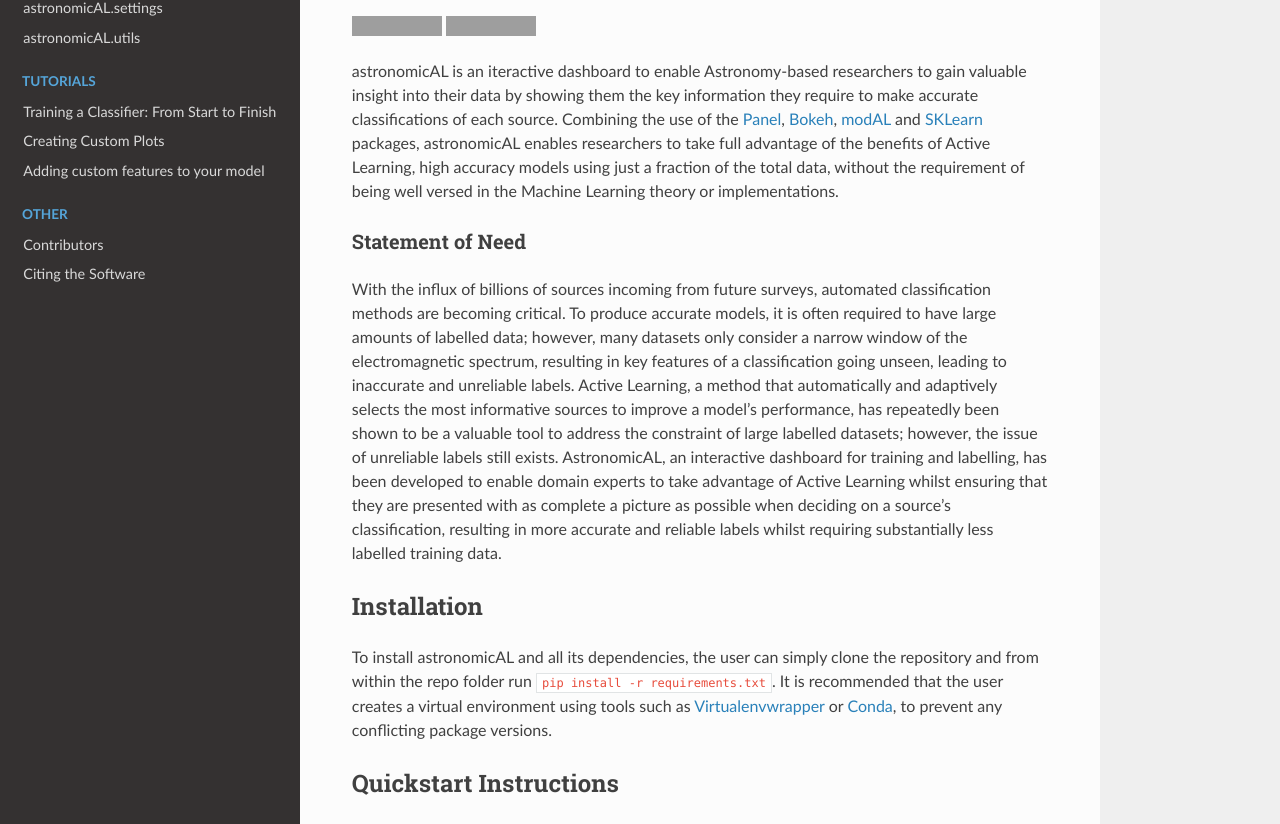
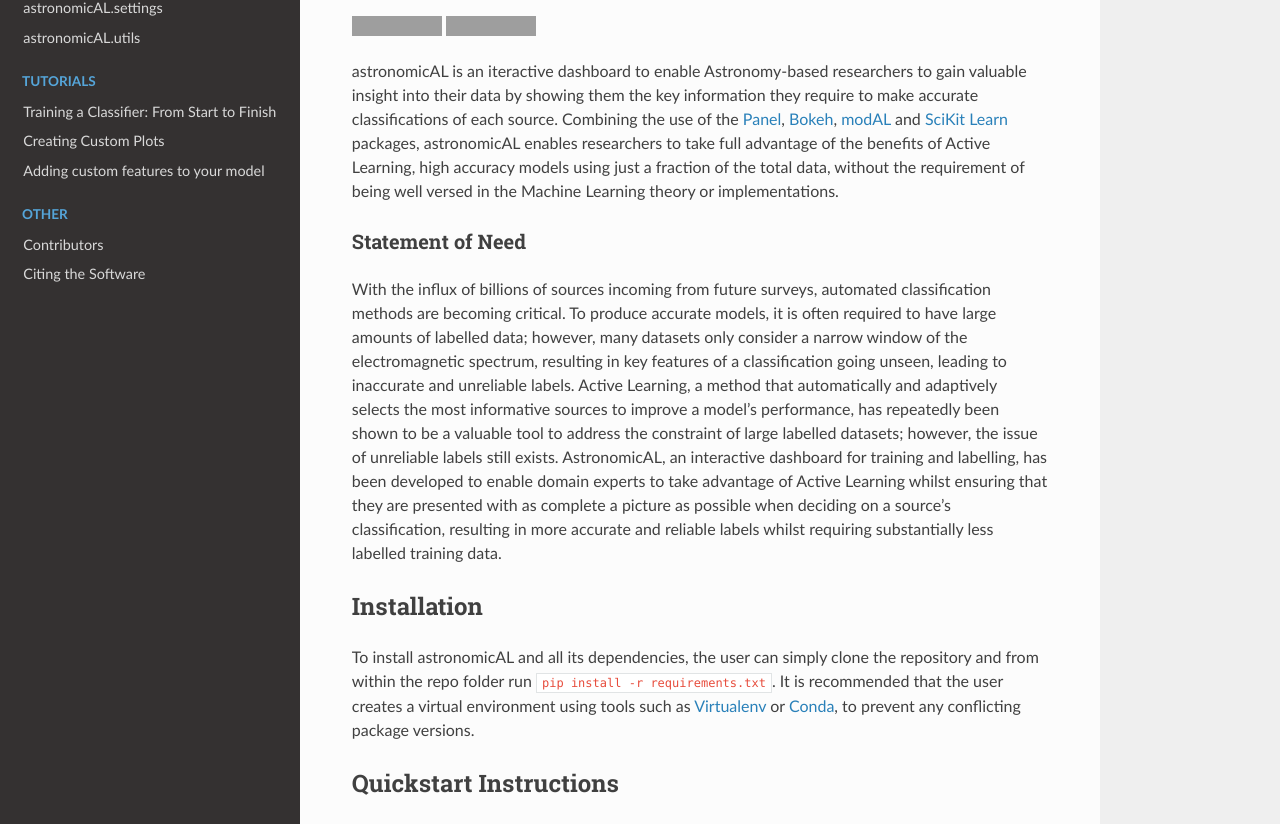
Before and after one commit to grant-m-s/AstronomicAL, a Sphinx documentation site: the page built from docs/source/index.rst, in a window 1280 px wide and 1400 px high. Shown: the part 232-1056 px from the top of the window. Built offline with Sphinx 7.4.7 and the Read the Docs theme 2.0.0, drawn with Linux system fonts in a browser that asks for light colours; grey boxes are pictures that could not be loaded.

Commit message:
update index

```diff
--- a/docs/source/index.rst
+++ b/docs/source/index.rst
@@ -10,12 +10,12 @@
 .. image:: https://codecov.io/gh/grant-m-s/astronomicAL/branch/master/graph/badge.svg?token=TCO9J2AD1Z
     :target: https://codecov.io/gh/grant-m-s/astronomicAL
 
-astronomicAL is an iteractive dashboard to enable Astronomy-based researchers to gain valuable insight into their data by showing them the key information they require to make accurate classifications of each source. Combining the use of the Panel_, Bokeh_, modAL_ and SKLearn_ packages, astronomicAL enables researchers to take full advantage of the benefits of Active Learning, high accuracy models using just a fraction of the total data, without the requirement of being well versed in the Machine Learning theory or implementations.
+astronomicAL is an iteractive dashboard to enable Astronomy-based researchers to gain valuable insight into their data by showing them the key information they require to make accurate classifications of each source. Combining the use of the Panel_, Bokeh_, modAL_ and `SciKit Learn`_ packages, astronomicAL enables researchers to take full advantage of the benefits of Active Learning, high accuracy models using just a fraction of the total data, without the requirement of being well versed in the Machine Learning theory or implementations.
 
 .. _Panel: https://panel.holoviz.org/
 .. _Bokeh: https://docs.bokeh.org/en/latest/index.html
 .. _modAL: https://github.com/modAL-python/modAL
-.. _SKLearn: https://scikit-learn.org/stable/
+.. _`SciKit Learn`: https://scikit-learn.org/stable/
 
 Statement of Need
 *****************
@@ -24,9 +24,9 @@
 
 Installation
 ------------------
-To install astronomicAL and all its dependencies, the user can simply clone the repository and from within the repo folder run :code:`pip install -r requirements.txt`. It is recommended that the user creates a virtual environment using tools such as Virtualenvwrapper_ or Conda_, to prevent any conflicting package versions.
+To install astronomicAL and all its dependencies, the user can simply clone the repository and from within the repo folder run :code:`pip install -r requirements.txt`. It is recommended that the user creates a virtual environment using tools such as Virtualenv_ or Conda_, to prevent any conflicting package versions.
 
-.. _Virtualenvwrapper: https://virtualenvwrapper.readthedocs.io/en/latest/install.html
+.. _Virtualenv: https://packaging.python.org/guides/installing-using-pip-and-virtual-environments/#installing-virtualenv
 .. _Conda: https://docs.conda.io/projects/conda/en/latest/user-guide/tasks/manage-environments.html
 
 Quickstart Instructions
```
